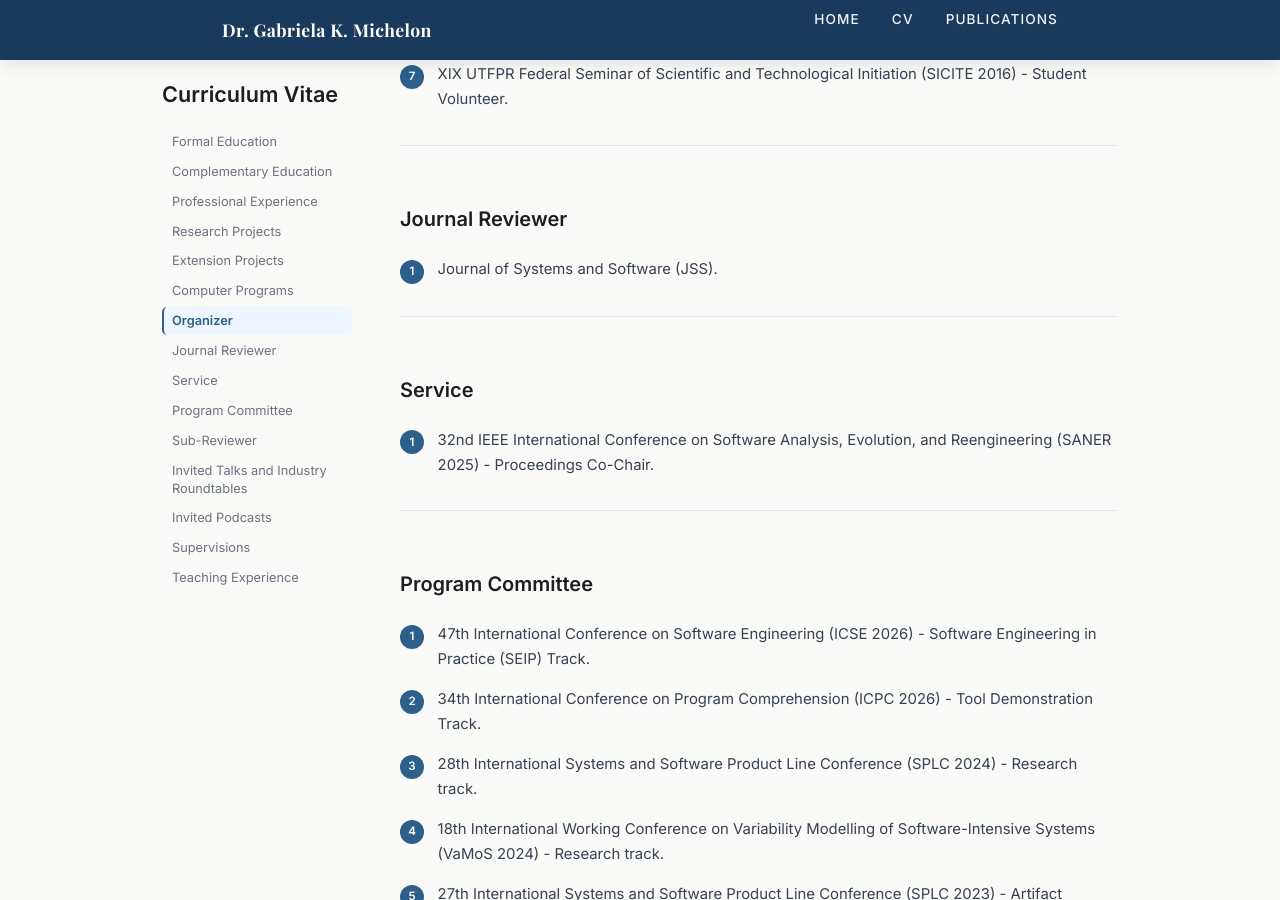
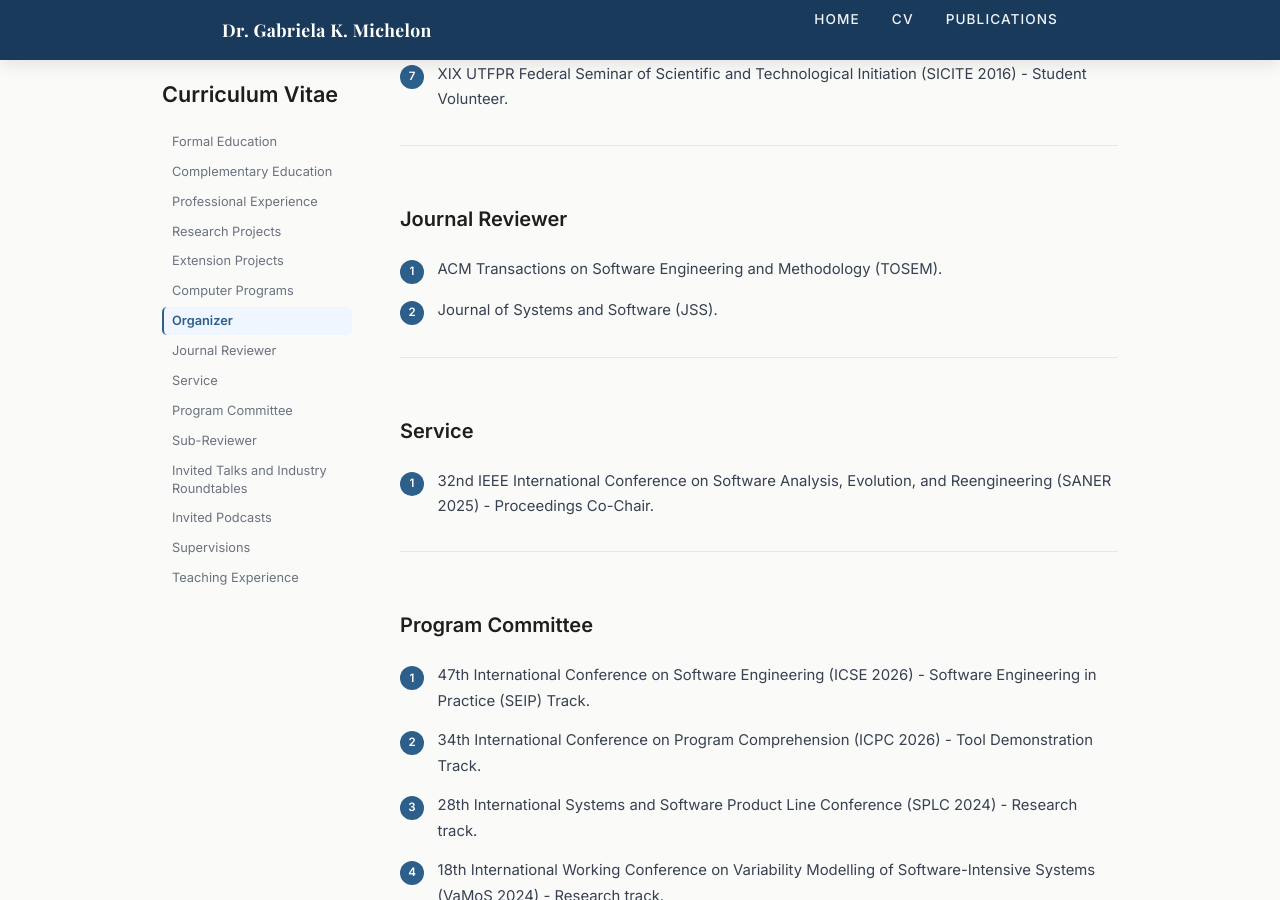
Before and after one commit to GabrielaMichelon/gabrielamichelon.github.io, a Jekyll site: the page built from cv/index.html, in a window 1280 px wide and 900 px high, scrolled down 4841 px. Built offline with Jekyll 4.4.1, drawn with Linux system fonts in a browser that asks for light colours.

Commit message:
add reviewer TOSEM

```diff
--- a/cv/index.html
+++ b/cv/index.html
@@ -167,6 +167,7 @@ title: CV of Gabriela Karoline Michelon
     <section id="journal-reviewer" class="cv-section">
       <h2 class="cv-section-title">Journal Reviewer</h2>
       <ol class="cv-numbered">
+		<li>ACM Transactions on Software Engineering and Methodology (TOSEM).</li>
         <li>Journal of Systems and Software (JSS).</li>
       </ol>
     </section>
```
